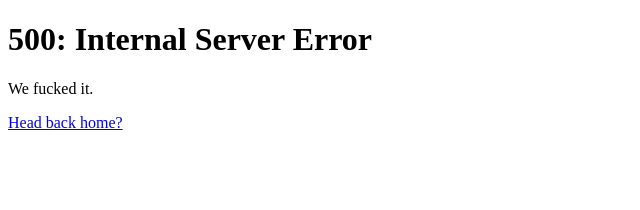
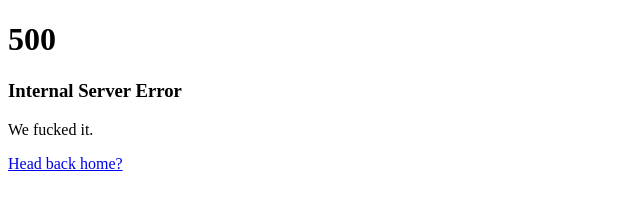
Before and after one commit to ggtylerr/ggtylerr-website, a website: page error/500.html in a window 1280 px wide. Shown: the whole page, without its empty margins (0-640 px from the left). Drawn offline with Linux system fonts and the light colour scheme.

Commit message:
minor edit for readability

```diff
--- a/error/500.html
+++ b/error/500.html
@@ -4,7 +4,8 @@
     <title>ggtylerr</title>
   </head>
   <body>
-    <h1>500: Internal Server Error</h1>
+    <h1>500</h1>
+    <h3>Internal Server Error</h3>
     <p>We fucked it.</p>
     <a href="/">Head back home?</a>
   </body>
```
